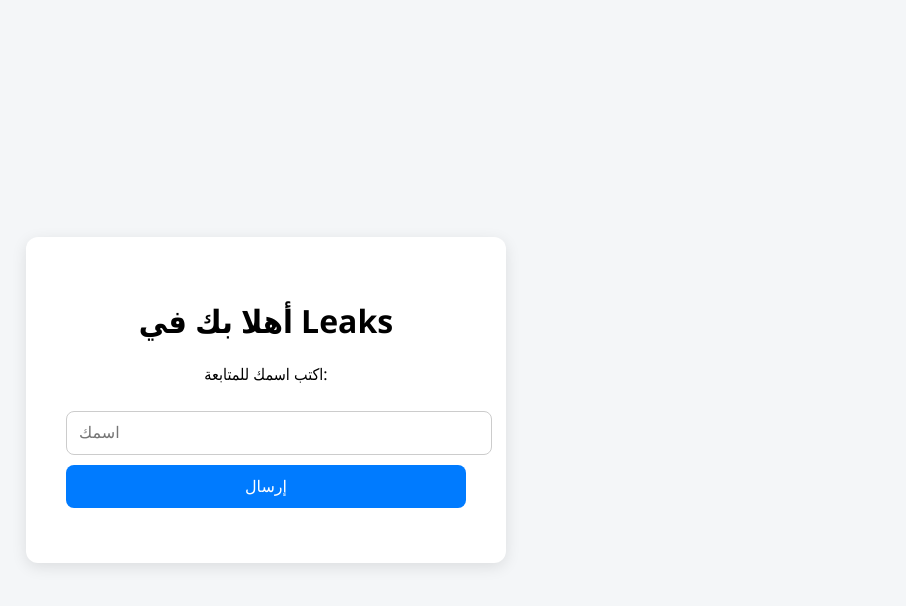
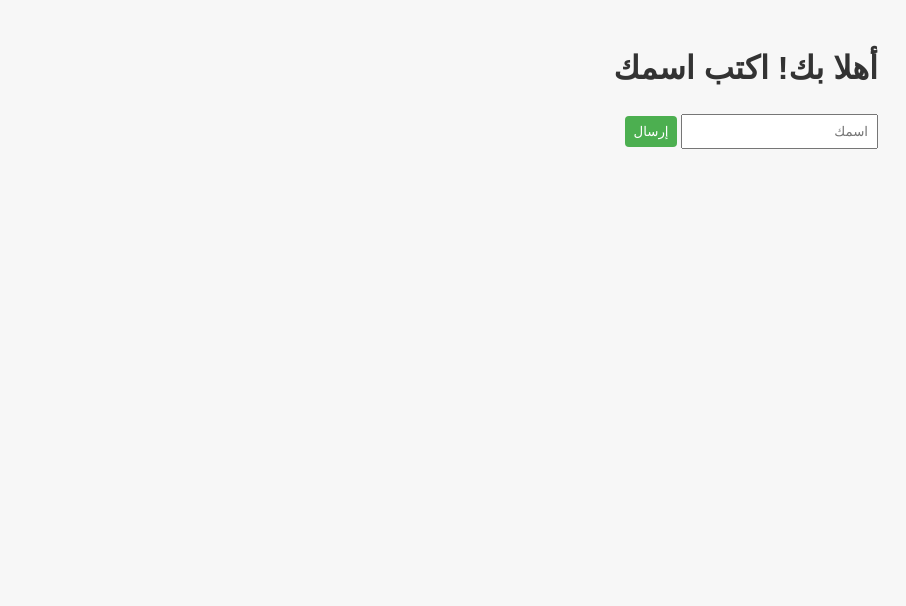
Before and after one commit to johnlatif2026/Leaks, a website: page index.html in a window 1280 px wide. Shown: the whole page, without its empty margins (374-1280 px from the left). Drawn offline with Linux system fonts and the light colour scheme.

Commit message:
Update index.html

```diff
--- a/index.html
+++ b/index.html
@@ -2,90 +2,43 @@
 <html lang="ar">
 <head>
 <meta charset="UTF-8">
-<meta name="viewport" content="width=device-width, initial-scale=1.0">
-<title>Leakes - الصفحة الرئيسية</title>
+<title>الصفحة الرئيسية</title>
 <style>
-body {
-  font-family: 'Segoe UI', Tahoma, Geneva, Verdana, sans-serif;
-  background: #f4f6f8;
-  display: flex;
-  flex-direction: column;
-  align-items: center;
-  justify-content: center;
-  min-height: 100vh;
-  margin: 0;
-}
-.container {
-  background: #fff;
-  padding: 40px;
-  border-radius: 12px;
-  box-shadow: 0 4px 15px rgba(0,0,0,0.1);
-  text-align: center;
-  width: 90%;
-  max-width: 400px;
-}
-input {
-  width: 100%;
-  padding: 12px;
-  margin: 10px 0;
-  border-radius: 8px;
-  border: 1px solid #ccc;
-  font-size: 16px;
-}
-button {
-  width: 100%;
-  padding: 12px;
-  background: #007bff;
-  color: #fff;
-  font-size: 16px;
-  border: none;
-  border-radius: 8px;
-  cursor: pointer;
-  transition: 0.3s;
-}
-button:hover {
-  background: #0056b3;
-}
-#status {
-  margin-top: 15px;
-  font-size: 14px;
-  color: green;
-}
+body { font-family: Arial, sans-serif; direction: rtl; padding: 20px; background: #f7f7f7; }
+input, button { margin: 5px 0; padding: 8px; }
+button { cursor: pointer; background: #4CAF50; color: white; border: none; border-radius: 4px; }
+h1, h2 { color: #333; }
+ul { list-style-type: none; padding: 0; }
+li { background: #fff; margin: 5px 0; padding: 10px; border-radius: 4px; }
 </style>
 </head>
 <body>
-<div class="container">
-<h1>أهلا بك في Leaks</h1>
-<p>اكتب اسمك للمتابعة:</p>
-<input type="text" id="username" placeholder="اسمك">
-<button id="submitBtn">إرسال</button>
-<p id="status"></p>
-</div>
+  <h1>أهلا بك! اكتب اسمك</h1>
+  <input type="text" id="username" placeholder="اسمك">
+  <button id="sendBtn">إرسال</button>
 
 <script>
-document.getElementById('submitBtn').addEventListener('click', async () => {
-  const username = document.getElementById('username').value.trim();
-  if (!username) return alert("اكتب اسمك أولاً");
+document.getElementById("sendBtn").addEventListener("click", async () => {
+  const name = document.getElementById("username").value;
+  if (!name) return alert("اكتب اسمك أولاً");
+
+  const token = localStorage.getItem("jwt");
+  if (!token) return alert("سجل الدخول أولا من /login");
 
   try {
     const res = await fetch("/api/notify", {
       method: "POST",
       headers: {
         "Content-Type": "application/json",
-        "Authorization": "Bearer DEMO_TOKEN"
+        "Authorization": "Bearer " + token
       },
-      body: JSON.stringify({ message: `دخل الموقع: ${username}` })
+      body: JSON.stringify({ message: `العميل دخل واسمه: ${name}` })
     });
-
     const data = await res.json();
-    if (res.ok) {
-      document.getElementById('status').innerText = "تم إرسال اسمك!";
-      document.getElementById('username').value = "";
-    } else {
-      document.getElementById('status').innerText = data.error || "حدث خطأ";
-    }
+    alert("تم الإرسال!");
   } catch (err) {
-    document.getElementById('status').innerText = "خطأ في الاتصال بالسيرفر";
+    console.error(err);
+    alert("حدث خطأ في الإرسال");
   }
 });
 </script>
```
